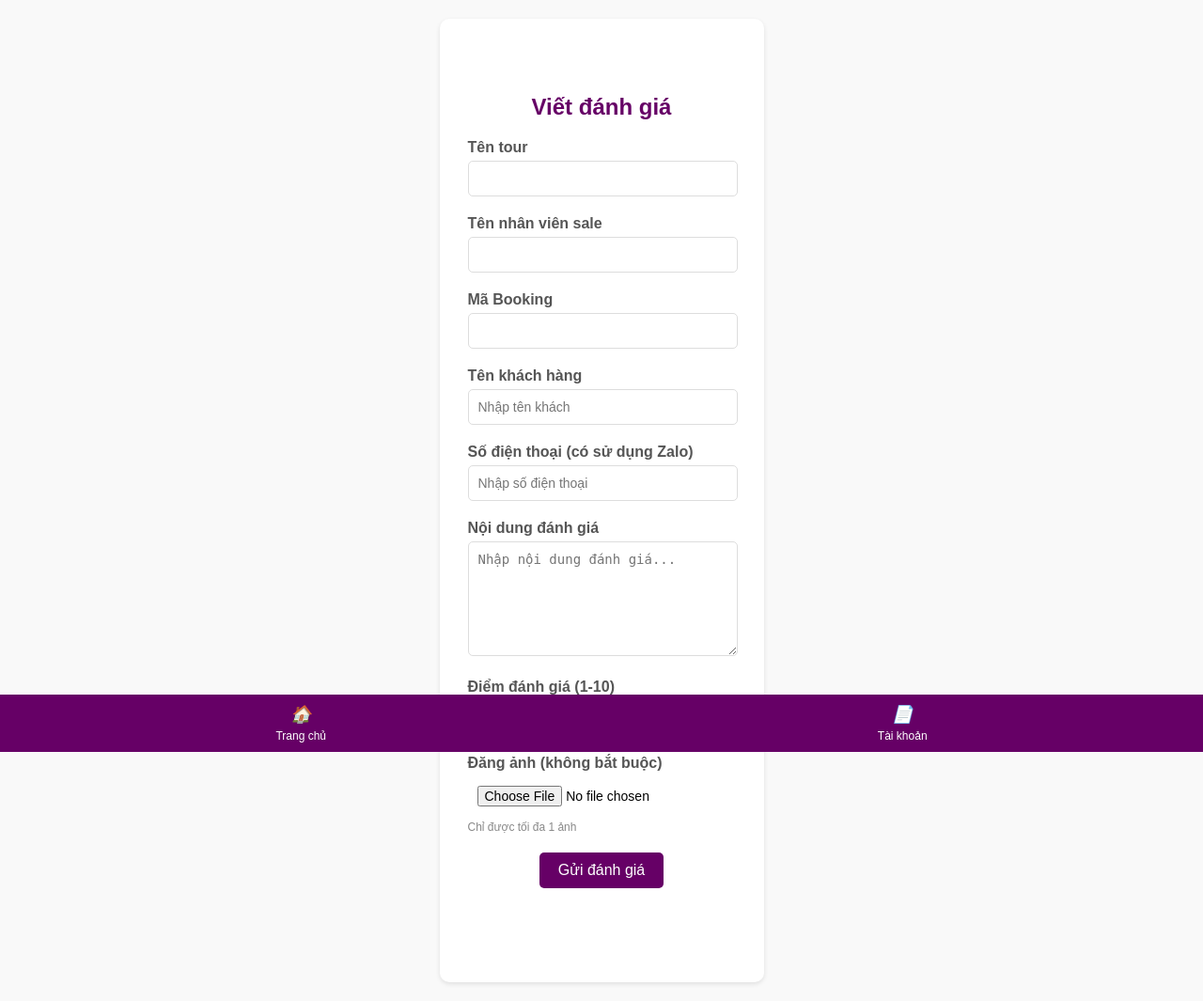
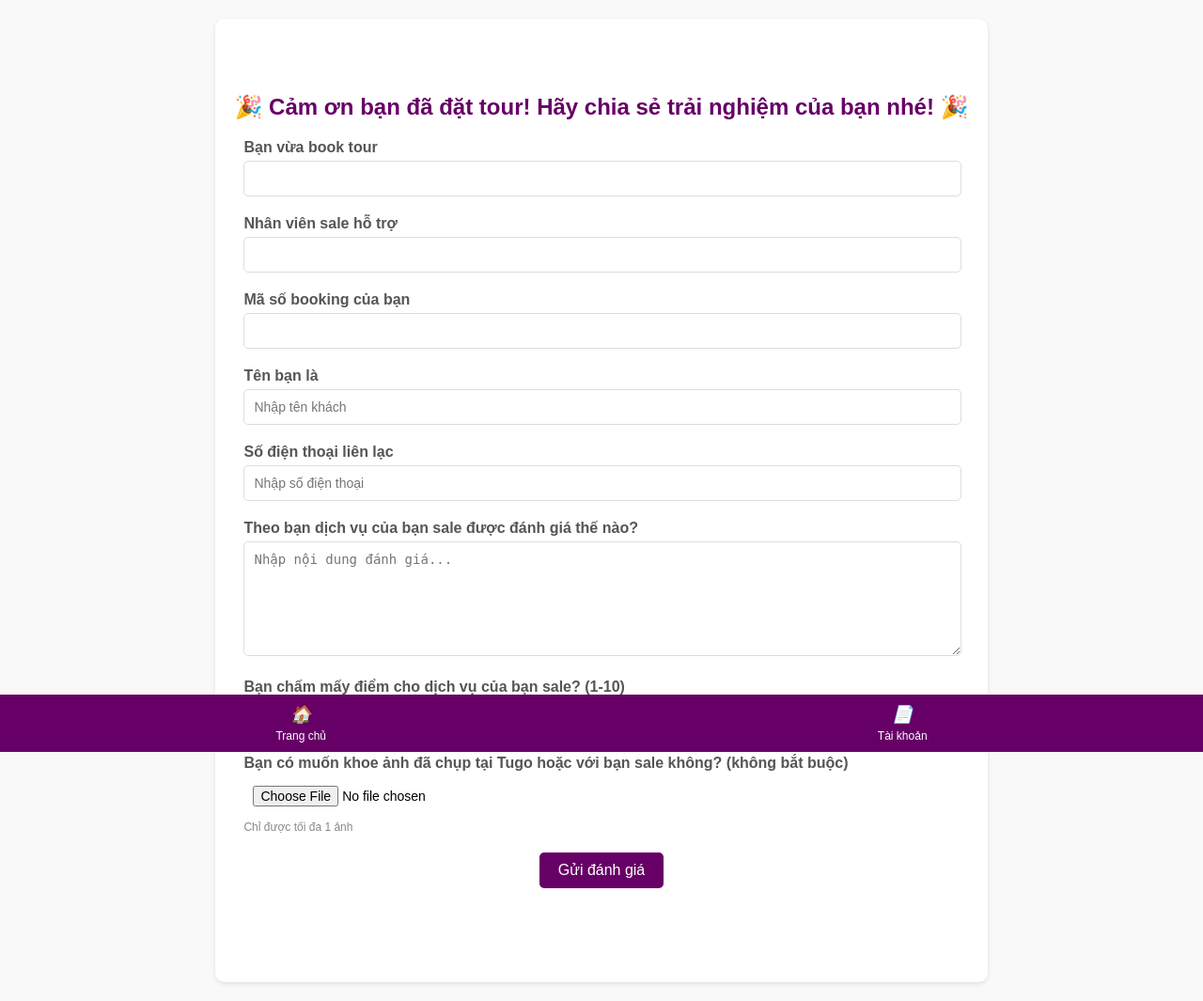
Before and after one commit to beckerbao/tugo-com-fe, a PHP site: page /pages/reviewsale.php in a window 1280 px wide. Shown: the whole page at 94% size. Run offline with PHP 8.4, Linux system fonts and the light colour scheme.

Commit message:
update text

```diff
--- a/pages/reviewsale.php
+++ b/pages/reviewsale.php
@@ -90,7 +90,7 @@ if ($_SERVER['REQUEST_METHOD'] === 'POST') {
         </div>
     <?php } ?>
 
-    <h2>Viết đánh giá</h2>
+    <h2>🎉 Cảm ơn bạn đã đặt tour! Hãy chia sẻ trải nghiệm của bạn nhé! 🎉</h2>
 
     <?php if (!empty($error_message)): ?>
         <p style="color: red;">Lỗi: <?php echo htmlspecialchars($error_message); ?></p>
@@ -98,42 +98,42 @@ if ($_SERVER['REQUEST_METHOD'] === 'POST') {
 
     <form action="" method="post" enctype="multipart/form-data">
         <div class="form-group">
-            <label for="tour-name">Tên tour</label>
+            <label for="tour-name">Bạn vừa book tour</label>
             <input type="text" id="tour-name" name="tour_name" value="<?php echo htmlspecialchars($tour_name); ?>" readonly>
         </div>
 
         <div class="form-group">
-            <label for="sale-name">Tên nhân viên sale</label>
+            <label for="sale-name">Nhân viên sale hỗ trợ</label>
             <input type="text" id="sale-name" name="sale_name" value="<?php echo htmlspecialchars($sale_name); ?>" readonly>
         </div>
 
         <div class="form-group">
-            <label for="booking-id">Mã Booking</label>
+            <label for="booking-id">Mã số booking của bạn</label>
             <input type="text" id="booking-id" name="booking_id" value="<?php echo htmlspecialchars($booking_id); ?>" readonly>
         </div>
 
         <div class="form-group">
-            <label for="customer-name">Tên khách hàng</label>
+            <label for="customer-name">Tên bạn là</label>
             <input type="text" id="customer-name" name="customer_name" placeholder="Nhập tên khách" required <?php if ($is_zalo) echo 'readonly'; ?>>
         </div>
 
         <div class="form-group">
-            <label for="customer-phone">Số điện thoại (có sử dụng Zalo)</label>
+            <label for="customer-phone">Số điện thoại liên lạc</label>
             <input type="text" id="customer-phone" name="customer_phone" placeholder="Nhập số điện thoại" required <?php if ($is_zalo) echo 'readonly'; ?>>
         </div>
 
         <div class="form-group">
-            <label for="review-content">Nội dung đánh giá</label>
+            <label for="review-content">Theo bạn dịch vụ của bạn sale được đánh giá thế nào?</label>
             <textarea id="review-content" name="review_content" placeholder="Nhập nội dung đánh giá..." required <?php if ($is_zalo) echo 'readonly'; ?>></textarea>
         </div>
 
         <div class="form-group">
-            <label for="rating">Điểm đánh giá (1-10)</label>
+            <label for="rating">Bạn chấm mấy điểm cho dịch vụ của bạn sale? (1-10)</label>
             <input type="number" id="rating" name="rating" min="1" max="10" required <?php if ($is_zalo) echo 'readonly'; ?>>
         </div>
 
         <div class="form-group">
-            <label for="images">Đăng ảnh (không bắt buộc)</label>
+            <label for="images">Bạn có muốn khoe ảnh đã chụp tại Tugo hoặc với bạn sale không? (không bắt buộc)</label>
             <input type="file" id="images" name="images[]" accept="image/*">
             <small>Chỉ được tối đa 1 ảnh</small>
         </div>
```
